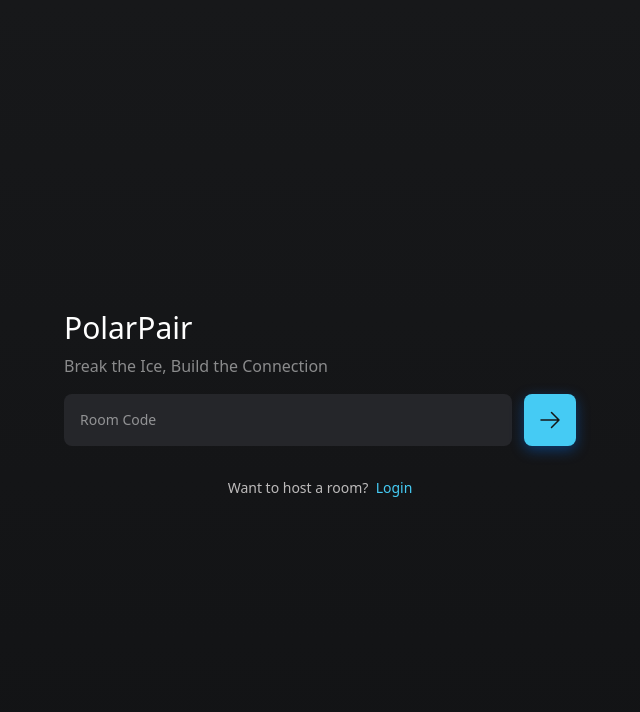
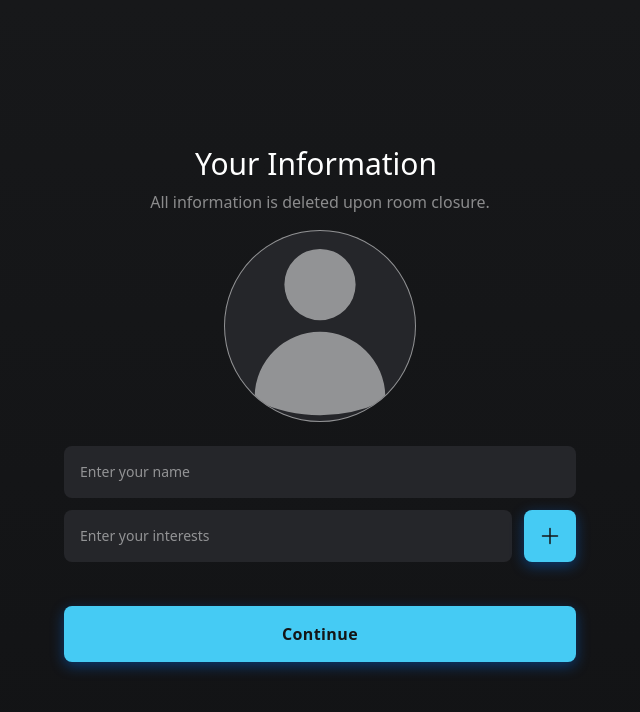
Before and after one commit to sean21307/PolarPair, an Angular app: page / in a window 1280 px wide. Shown: the top 712 px of the page, without its empty margins (320-960 px from the left). Built offline with nearby package versions, Linux system fonts and the light colour scheme.

Commit message:
improved interest adding

```diff
--- a/src/app/components/landing/landing.component.html
+++ b/src/app/components/landing/landing.component.html
@@ -58,10 +58,20 @@
                 <input id="name" type="text" formControlName="name"
                     class="w-full rounded-radius bg-surface-alt p-4 text-sm focus-visible:outline-1 focus-visible:outline-on-surface/25 disabled:cursor-not-allowed disabled:opacity-75"
                     name="name" placeholder="Enter your name" autocomplete="name" />
-                <input (keydown)="onInterestInputKeyDown($event)" id="interestsInput" type="text"
-                    class="w-full rounded-radius bg-surface-alt p-4 text-sm focus-visible:outline-1 focus-visible:outline-on-surface/25 disabled:cursor-not-allowed disabled:opacity-75"
-                    name="interests" placeholder="Enter your interests"
-                />
+
+                <div class="flex gap-3 text-on-surface">
+                    <input (keydown)="onInterestInputKeyDown($event)" id="interestsInput" type="text" #interestInput
+                        class="w-full rounded-radius bg-surface-alt p-4 text-sm focus-visible:outline-1 focus-visible:outline-on-surface/25 disabled:cursor-not-allowed disabled:opacity-75"
+                        name="interests" placeholder="Enter your interests"
+                    />
+                    <button (click)="addInterest()" class="cursor-pointer shadow-[0_4px_14px_0_rgb(0,118,255,39%)] hover:shadow-[0_6px_20px_rgba(0,118,255,23%)] bg-primary rounded-radius w-full max-w-[3.25rem] flex items-center justify-center">
+                        <svg xmlns="http://www.w3.org/2000/svg" fill="none" viewBox="0 0 24 24" stroke-width="1.5" stroke="currentColor" class="size-6 text-on-primary">
+                            <path stroke-linecap="round" stroke-linejoin="round" d="M12 4.5v15m7.5-7.5h-15" />
+                        </svg>
+
+                    </button>
+                </div>
+
 
                 <div class="flex gap-2 flex-wrap" id="tags-list">
                     @for (tag of tags; track tag) {
@@ -70,7 +80,7 @@
                                 {{ tag }}
                             </span>
                             <button (click)="removeTag(tag)" class="ml-2">
-                                <svg class="h-4 w-4 text-on-surface" fill="none" viewBox="0 0 24 24" stroke="currentColor"><path stroke-linecap="round" stroke-linejoin="round" stroke-width="2" d="M6 18L18 6M6 6l12 12"/></svg>
+                                <svg class="cursor-pointer h-4 w-4 text-on-surface" fill="none" viewBox="0 0 24 24" stroke="currentColor"><path stroke-linecap="round" stroke-linejoin="round" stroke-width="2" d="M6 18L18 6M6 6l12 12"/></svg>
                             </button>
                         </div>
                     }
--- a/src/app/components/landing/landing.component.ts
+++ b/src/app/components/landing/landing.component.ts
@@ -16,11 +16,12 @@ import { RoomService } from '../../services/room.services';
 export class LandingComponent {
   @ViewChild('fileInput') fileInput!: ElementRef<HTMLInputElement>;
   @ViewChild('codeInput') codeInput!: ElementRef<HTMLInputElement>;
+  @ViewChild('interestInput') interestInput!: ElementRef<HTMLInputElement>;
   userForm!: FormGroup;
 
   code: string = '';
   tags: string[] = [];
-  step = 1;
+  step = 2;
   imageSrc: string | null = null;
 
   constructor(private roomService: RoomService, private fb: FormBuilder, private authService: AuthService, private router: Router, private notificationService: NotificationService, private matchService: MatchService) {}
@@ -97,23 +98,49 @@ export class LandingComponent {
     }
   }
 
+  makeInterests(inputElement: HTMLInputElement, tags: string[]) {
+    for (const tag of tags) {
+        const words = tag.split(' ');
+
+        if (words.length > 2) {
+            this.notificationService.addNotification({
+                variant: 'danger',
+                title: 'Oops!',
+                message: `An interest can only have up to two words. Please try again.`
+            });
+            return;
+        }
+
+        if (!this.tags.includes(tag)) {
+            this.tags.push(tag);
+        }
+    }
+
+    this.updateInterestsFormControl();
+    inputElement.value = "";
+  }
+
+  addInterest() {
+    const inputElement = this.interestInput.nativeElement;
+    let tags = inputElement.value.split(',').map(tag => tag.trim()).filter(tag => tag !== "");
+    if (!tags) {
+      return;
+    }
+
+    this.makeInterests(inputElement, tags);
+  }
+
   onInterestInputKeyDown(event: KeyboardEvent) {
     const inputElement = event.target as HTMLInputElement;
-    const tag = inputElement.value.trim();
+    let tags = inputElement.value.split(',').map(tag => tag.trim()).filter(tag => tag !== "");
 
-    if (event.key === "Enter" && tag) {
-      const words = tag.split(' ');
-      if (words.length > 2) {
-        this.notificationService.addNotification({variant: 'danger', title:'Oops!', message:'An interest can only have up to two words. Please try again.'});
-        return;
-      }
+    if (event.key === "Enter" && tags.length > 0) {
+      event.preventDefault();
 
-      event.preventDefault();
-      this.tags.push(tag);
-      this.updateInterestsFormControl();
-      inputElement.value = "";
+      this.makeInterests(inputElement, tags);
     }
-  }
+}
+
 
   removeTag(tag: string) {
     this.tags = this.tags.filter((tag0) => tag != tag0);
```
